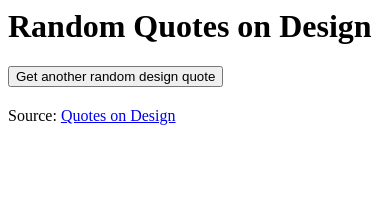
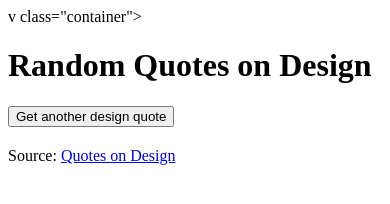
Before and after one commit to dickyw71/FCC_Ziplines_code_backup, a plain HTML site: page Random_Quote_Machine/index.html in a window 390 px wide. Drawn offline with Linux system fonts and the light colour scheme.

Commit message:
Minor text change
Shortened button title so that it displays correctly on narrow mobile
screens.

```diff
--- a/Random_Quote_Machine/index.html
+++ b/Random_Quote_Machine/index.html
@@ -1,7 +1,7 @@
-<div class="container">
+v class="container">
   <h1 id="title" class="text-primary text-center">Random Quotes on Design</h1>
   <div>
-    <button class="btn btn-default btn-block btn-lg" id="btn_QuoteMe">Get another random design quote</button>
+    <button class="btn btn-default btn-block btn-lg" id="btn_QuoteMe">Get another design quote</button>
   </div>
   <div class="well">
     <blockquote>
```
